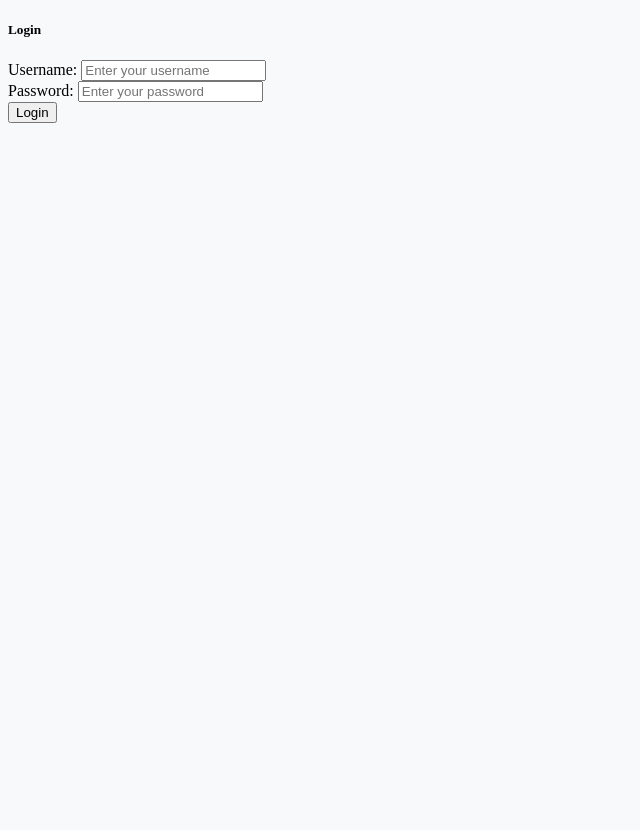
After one commit to Antoney20/my-homes, a Django app: page /app/login/ in a window 1280 px wide. The commit adds this page. Shown: the whole page, without its empty margins (0-640 px from the left). Run offline with Django 4.2, Linux system fonts and the light colour scheme.

Commit message:
creating login template

```diff
--- /dev/null
+++ b/myhome/templates/myhome/login.html
@@ -0,0 +1,39 @@
+
+<!DOCTYPE html>
+<html>
+<head>
+<title> Login </title>
+</head>
+<body class="d-flex align-items-center justify-content-center" style="height: 100vh; background-color: #f8f9fa;">
+    <div class="container">
+        <div class="row justify-content-center">
+            <div class="col-md-6 col-lg-4">
+                <div class="card shadow">
+                    <div class="card-body p-4">
+                        <h5 class="card-title text-center mb-4">Login</h5>
+                        <form method="post" action="{% url 'login' %}">
+                            {% csrf_token %}
+                            {% if error_message %}
+                            <div class="alert alert-danger mb-3">
+                                {{ error_message }}
+                            </div>
+                            {% endif %}
+                            <div class="form-group">
+                                <label for="username">Username:</label>
+                                <input type="text" class="form-control" id="username" name="username"placeholder="Enter your username">
+                            </div>
+                            <div class="form-group">
+                                <label for="password">Password:</label>
+                                <input type="password" class="form-control" id="password" name="password" placeholder="Enter your password">
+                            </div>
+                            <button type="submit" class="btn btn-primary">Login</button>
+                            </form>
+                        </form>
+                    </div>
+                </div>
+            </div>
+        </div>
+    </div>
+    <script src="https://cdn.jsdelivr.net/npm/bootstrap@5.1.3/dist/js/bootstrap.bundle.min.js"></script>
+</body>
+</html>
--- a/myhome/urls.py
+++ b/myhome/urls.py
@@ -1,10 +1,12 @@
 from django.urls import path
 from .import views
-
+from myhome import views as myhomev
 
 urlpatterns = [
     path("", views.index, name="index"),
     path("register", views.register, name="register"),
+    path("login/", views.login, name="login"),
+    path("logout/", myhomev.logout_user, name="logout"),
     path('verify/<str:verification_token>/', views.verify, name='verify'),
     path('update_profile/', views.update_profile, name='update_profile'),
     path('submitproperty/', views.submit_property, name='submitproperty'),
--- a/myhome/views.py
+++ b/myhome/views.py
@@ -1,5 +1,7 @@
 from django.shortcuts import render,redirect
 
+from django.contrib.auth import authenticate, login, logout
+from django.contrib.auth.decorators import login_required
 import requests
 from django.core.mail import send_mail
 from django.conf import settings
@@ -9,10 +11,20 @@ import hashlib
 
 # Create your views here.
 
+@login_required
 def index(request):
     properties = SubmitProperty.objects.all()
-    return render(request, 'myhome/index.html', {'properties': properties})
+    user = request.user
 
+    context = {
+        'properties': properties,
+        'user': user,
+        'logged_in': True,
+    }
+    if user.is_authenticated:
+        return render(request, 'myhome/index.html', context)
+    else:
+        return render(request, 'myhome/index.html', {'properties': properties, 'logged_in': False})
 
 def register(request):
     if request.method == 'POST':
@@ -54,6 +66,29 @@ def verify(request, verification_token):
         return HttpResponse('Failed to verify email')
     return redirect('update_profile')
 
+def login(request):
+    if request.method == 'POST':
+        username = request.POST.get('username')
+        password = request.POST.get('password')
+
+        user = authenticate(request, username=username, password=password)
+
+        if user is not None:
+            # Authentication successful, login user
+            login(request, user)
+            return redirect('index')  #
+
+        else:
+            # Authentication failed, show login page with error message
+           return redirect('index')
+    else:
+        return render(request, 'myhome/login.html')
+
+def logout_user(request):
+    logout(request)
+    return redirect('login')
+
+
 def update_profile(request):
     try:
         profile = request.user
@@ -70,7 +105,7 @@ def update_profile(request):
         profile.save()
         return redirect('profile')
 
-    return render(request, 'myhomes/update_profile.html', {'profile': profile})
+    return render(request, 'myhome/update_profile.html', {'profile': profile})
 
 
 
--- a/realestate/settings.py
+++ b/realestate/settings.py
@@ -118,6 +118,7 @@ USE_I18N = True
 
 USE_TZ = True
 
+LOGIN_URL = 'login'
 
 # Static files (CSS, JavaScript, Images)
 # https://docs.djangoproject.com/en/4.1/howto/static-files/
@@ -144,4 +145,4 @@ EMAIL_HOST = 'smtp.gmail.com'
 EMAIL_PORT = 587
 EMAIL_USE_TLS = True
 EMAIL_HOST_USER = 'antomutwiri01@gmail.com'
-EMAIL_HOST_PASSWORD = ''# your password
+EMAIL_HOST_PASSWORD = 'owouqvasmeqgejkq'# your password
```
Also changed, not shown: myhome/templates/myhome/index.html (+10 -1 lines), db.sqlite3.
